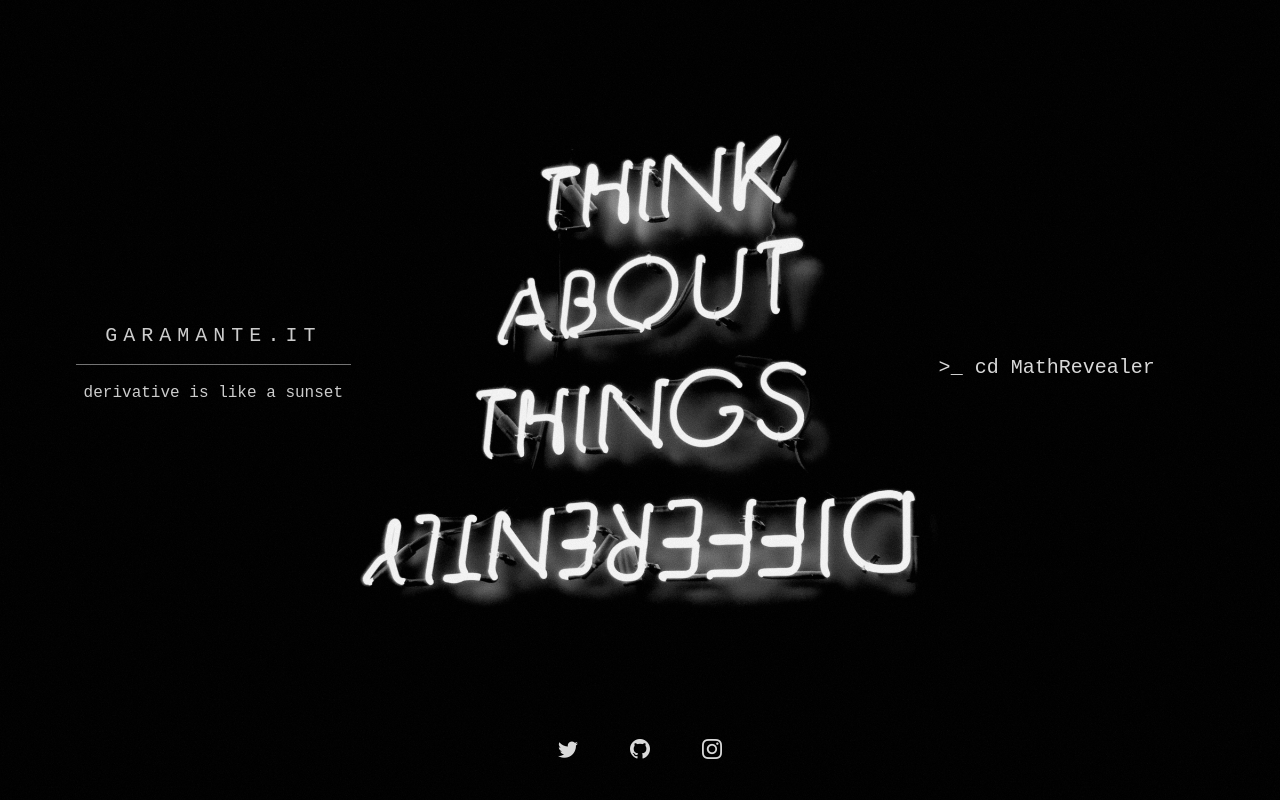
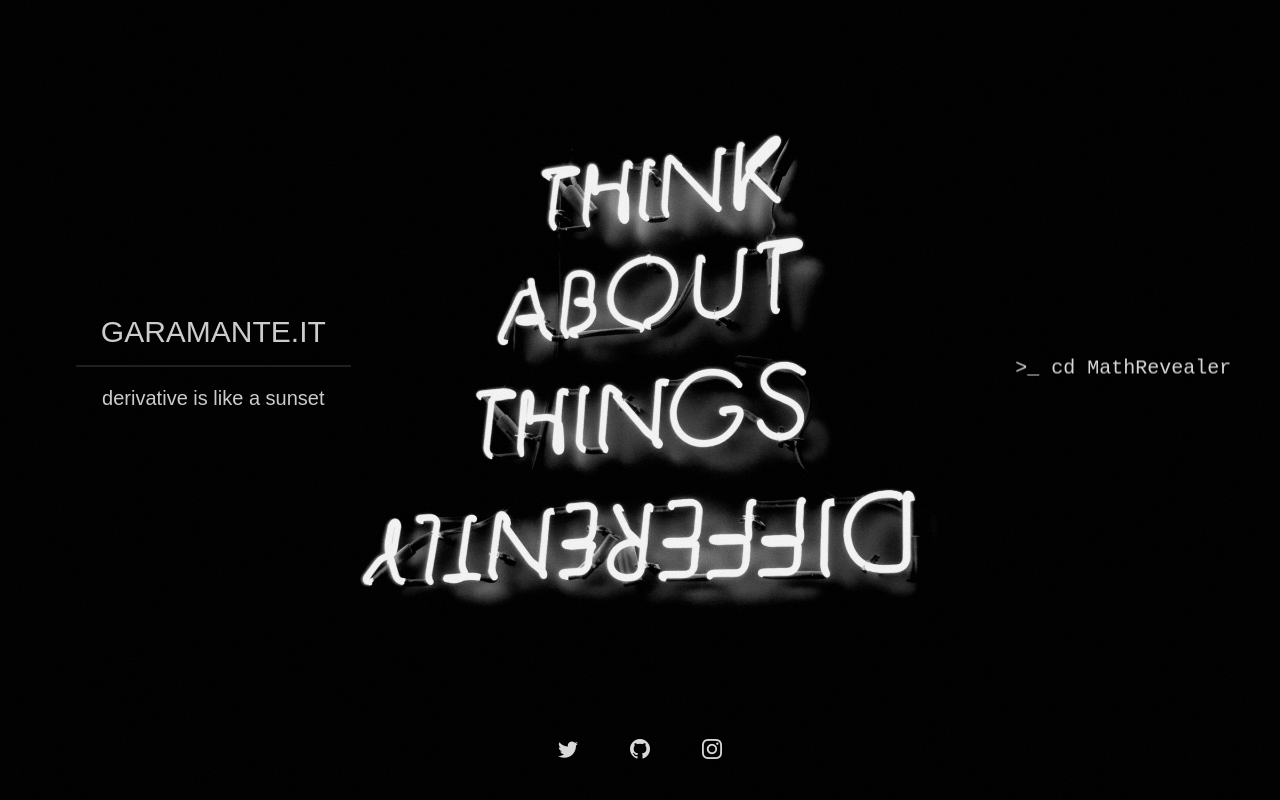
Before and after one commit to Onnwen/garamante.it, a PHP site: page / in a window 1280 px wide. Run offline with PHP 8.4, Linux system fonts and the light colour scheme; some libraries are stand-ins or nearby versions.

Commit message:
Cambio font

```diff
--- a/stylesheet.css
+++ b/stylesheet.css
@@ -1,3 +1,17 @@
+.mast__title {
+    font-family: "Prompt", sans-serif;
+    font-weight: 400;
+    font-size: 30px;
+}
+.mast__text {
+    font-family: "Prompt", sans-serif;
+    font-weight: 100;
+    font-size: 20px;
+    margin: 0 0 0.5em;
+    line-height: 1.5;
+    white-space: pre;
+}
+
 *, *:before, *:after {
     box-sizing: border-box;
 }
@@ -56,12 +70,13 @@ footer {
 ul {
     list-style:none;
     padding:0;
-    margin: 0 40px 0 0;
+    margin: 0 0 0 150px;
+    text-align: left;
 }
 
 li {
-    margin-bottom: 50px;
-    margin-top: 50px;
+    margin-bottom: 30px;
+    margin-top: 30px;
 }
 
 .vertical-center {
@@ -75,7 +90,6 @@ body {
     margin: 0;
     width: 100%;
     height: 100vh;
-    font-family: "Cutive Mono", monospace;
     line-height: 1.5;
     font-weight: 400;
     font-style: normal;
@@ -113,13 +127,6 @@ body {
     padding: 0;
     background-size: cover;
     background-position: 50%;
-}
-.mast__title {
-    font-family: "Cutive Mono", monospace;
-    font-size: 20px;
-    font-weight: 400;
-    letter-spacing: 0.3em;
-    text-transform: uppercase;
 }
 .mast__title span {
     animation: letter-glow 0.7s 0s ease both;
@@ -198,13 +205,6 @@ body {
 }
 .mast__title span:nth-child(25) {
     animation-delay: 1.25s;
-}
-.mast__text {
-    font-family: "Cutive Mono", monospace;
-    font-size: 16px;
-    margin: 0 0 0.5em;
-    line-height: 1.5;
-    white-space: pre;
 }
 .mast__text span {
     animation: letter-glow 0.7s 0s ease both;
@@ -774,6 +774,6 @@ body {
     }
     100% {
         width: 275px;
-        opacity: 0.75;
+        opacity: 0.4;
     }
 }
```
